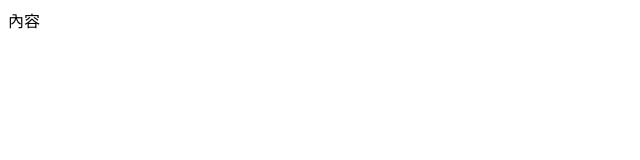
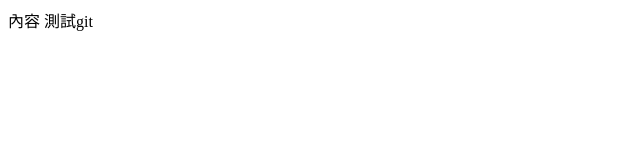
Before and after one commit to KevinHuanggg/todo_list_1, a plain HTML site: page index.html in a window 1280 px wide. Shown: the full height of the page, 0-640 px from the left. Drawn offline with nearby package versions, Linux system fonts and the light colour scheme.

Commit message:
test git

```diff
--- a/all.js
+++ b/all.js
@@ -1,4 +1,5 @@
 const apiURL = `https://todoo.5xcamp.us`;
+let test = "測試git";
 
 function signUp(email, nickname, password) {
   axios
--- a/index.html
+++ b/index.html
@@ -7,7 +7,7 @@
     <script src="https://cdn.jsdelivr.net/npm/axios/dist/axios.min.js"></script>
   </head>
   <body>
-    內容
+    內容 測試git
     <script src="all.js"></script>
   </body>
 </html>
```
